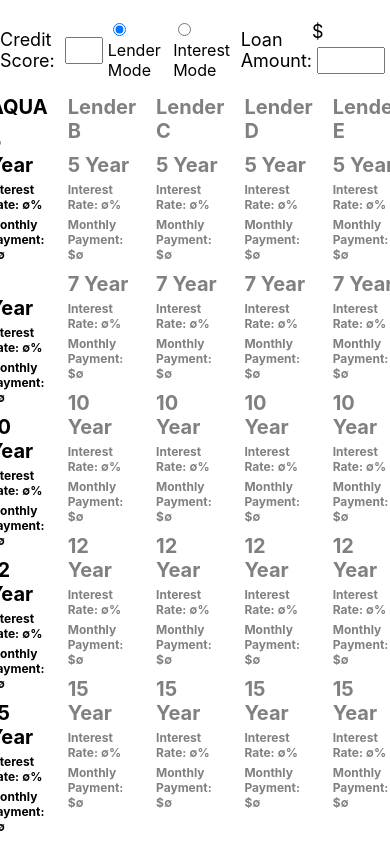
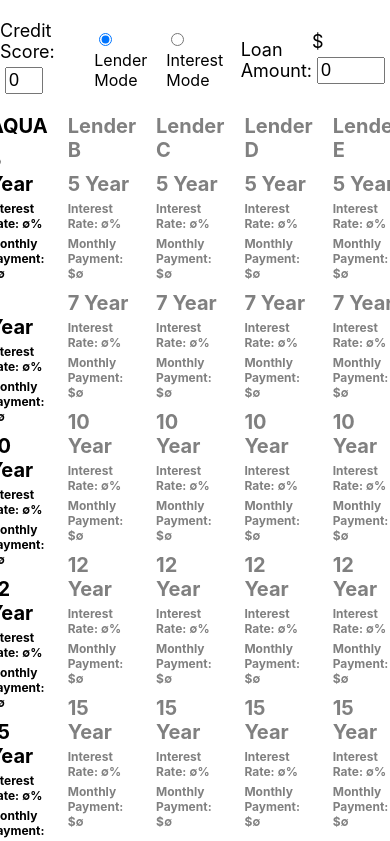
Before and after one commit to MrMicrowaveOven/esti-mate, a React (Create React App) app: page / in a window 390 px wide. Shown: the top 841 px of the page. Built offline with nearby package versions, Linux system fonts and the light colour scheme.

Commit message:
Interest Mode now passes to Display, currently blank

```diff
--- a/src/App.js
+++ b/src/App.js
@@ -6,20 +6,28 @@ import { useState } from 'react';
 const App = () => {
   const [creditScore, setCreditScore] = useState(0)
   const [loanAmount, setLoanAmount] = useState(0)
+  const [interestRate, setInterestRate] = useState(0)
   const [mode, setMode] = useState("lender")
 
   return (
     <div className="app">
       <Inputs
+        creditScore={creditScore}
         onCreditScoreChange={(newCreditScore) => setCreditScore(newCreditScore)}
+        loanAmount={loanAmount}
         onLoanAmountChange={(newLoanAmount) => setLoanAmount(newLoanAmount)}
+        interestRate={interestRate}
+        onInterestRateChange={(newInterestRate) => setInterestRate(newInterestRate)}
         mode={mode}
         onModeChange={(newMode) => setMode(newMode)}
       />
       <Display
+        mode={mode}
         creditScore={creditScore}
+        interestRate={interestRate}
         loanAmount={loanAmount}
       />
+      {mode === "lender" &&
         <div className="range-display">
             <a>Credit Score Ranges:</a>
             <a>300-449 → Range 5</a>
@@ -28,6 +36,7 @@ const App = () => {
             <a>700-799 → Range 2</a>
             <a>800-850 → Range 1</a>
         </div>
+      }
       <div className="legal">
         <a>All calculations are approximate. Not an endorsement of any lender.</a>
       </div>
--- a/src/Display.js
+++ b/src/Display.js
@@ -1,7 +1,7 @@
 import './Display.css'
 import LenderDisplay from './LenderDisplay';
 const YEARS = [5, 7, 10, 12, 15]
-const Display = ({loanAmount, creditScore}) => {
+const Display = ({mode, loanAmount, interestRate, creditScore}) => {
 
     const calculateLenderAInterests = () => {
         if (creditScore >= 300 && creditScore < 450) {
@@ -30,11 +30,18 @@ const Display = ({loanAmount, creditScore}) => {
     }
 
     return (
-        <div className="display">
-            <LenderDisplay name="AQUA" interestRates={calculateLenderAInterests()} monthlyPayments={calculateMonthlyPayments(calculateLenderAInterests())}/>
-            {["B", "C", "D", "E"].map(name => {
-                return <LenderDisplay key={name} name={`Lender ${name}`} faded={true}></LenderDisplay>
-            })}
+        <div>
+            {   mode === "lender"
+                ?
+                    <div className="display">
+                        <LenderDisplay name="AQUA" interestRates={calculateLenderAInterests()} monthlyPayments={calculateMonthlyPayments(calculateLenderAInterests())}/>
+                        {["B", "C", "D", "E"].map(name => {
+                            return <LenderDisplay key={name} name={`Lender ${name}`} faded={true}></LenderDisplay>
+                        })}
+                    </div>
+                :
+                    <div></div>
+            }
         </div>
     )
 }
--- a/src/Inputs.css
+++ b/src/Inputs.css
@@ -21,6 +21,10 @@
     width: 75px;
 }
 
+.interest-rate-input-field {
+    width: 100px;
+}
+
 .loan-amount-input-field {
     width: 125px;
 }
@@ -40,6 +44,9 @@
     .credit-score-input-field {
         width: 30px;
     }
+    .interest-rate-input-field {
+        width: 40px;
+    }
     .loan-amount-input-field {
         width: 60px;
     }
--- a/src/Inputs.js
+++ b/src/Inputs.js
@@ -1,9 +1,10 @@
 import { useState } from 'react';
 import './Inputs.css';
 
-const Inputs = ({onCreditScoreChange, onLoanAmountChange, mode, onModeChange}) => {
+const Inputs = ({creditScore, onCreditScoreChange, loanAmount, onLoanAmountChange, interestRate, onInterestRateChange, mode, onModeChange}) => {
     const [creditScoreFieldInvalid, setCreditScoreFieldInvalid] = useState(false)
     const [loanAmountFieldInvalid, setLoanAmountFieldInvalid] = useState(false)
+    const [interestRateFieldInvalid, setInterestRateFieldInvalid] = useState(false)
 
     const validateCreditScore = value => {
         if (value < 300 || value > 850) {
@@ -18,6 +19,21 @@ const Inputs = ({onCreditScoreChange, onLoanAmountChange, mode, onModeChange}) =
             setCreditScoreFieldInvalid(false)
         }
         onCreditScoreChange(value)
+    }
+
+    const validateInterestRate = value => {
+        if (value > 100) {
+            return false
+        } else {
+            return true
+        }
+    }
+
+    const interestRateChange = (value) => {
+        if(validateInterestRate(value)) {
+            setInterestRateFieldInvalid(false)
+        }
+        onInterestRateChange(value)
     }
 
     const validateLoanAmount = value => {
@@ -37,14 +53,32 @@ const Inputs = ({onCreditScoreChange, onLoanAmountChange, mode, onModeChange}) =
 
     return (
         <div className="inputs">
+            {mode === "lender"
+                ?
+                    <div>
                         <a className={"credit-score input-text"}>Credit Score:</a>
                         <input
                             className={`credit-score-input-field input-field ${creditScoreFieldInvalid && "invalid"}`}
                             onChange={(event) => creditScoreChange(event.target.value)}
+                            value={creditScore}
                             type="number"
                             onKeyDown={(evt) => ["e", "E", "+", "-"].includes(evt.key) && evt.preventDefault()}
                             onBlur={(event) => {if(!validateCreditScore(event.target.value)) setCreditScoreFieldInvalid(true)}}
                         />
+                    </div>
+                :
+                    <div>
+                        <a className={"interest-rate input-text"}>Interest Rate:</a>
+                        <input
+                            className={`interest-rate-input-field input-field ${interestRateFieldInvalid && "invalid"}`}
+                            onChange={(event) => interestRateChange(event.target.value)}
+                            value={interestRate}
+                            type="number"
+                            onKeyDown={(evt) => ["e", "E", "+", "-"].includes(evt.key) && evt.preventDefault()}
+                            onBlur={(event) => {if(!validateInterestRate(event.target.value)) setInterestRateFieldInvalid(true)}}
+                        />
+                    </div>
+            }
             <label>
                 <input type="radio" checked={mode === "lender"} onChange={() => onModeChange("lender")}/>
                 Lender Mode
@@ -59,6 +93,7 @@ const Inputs = ({onCreditScoreChange, onLoanAmountChange, mode, onModeChange}) =
                 <input
                     className={`loan-amount-input-field input-field ${loanAmountFieldInvalid && "invalid"}`}
                     onChange={(event) => loanAmountChange(event.target.value)}
+                    value={loanAmount}
                     type="number"
                     onKeyDown={(evt) => ["e", "E", "+", "-"].includes(evt.key) && evt.preventDefault()}
                     onBlur={(event) => {if(!validateLoanAmount(event.target.value)) setLoanAmountFieldInvalid()}}
```
Lines whose indentation alone changed are shown as unchanged.
